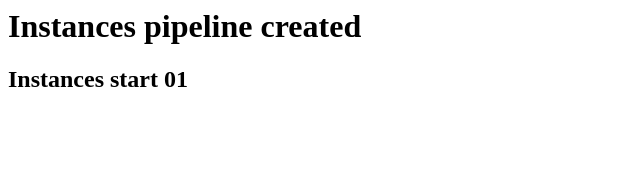
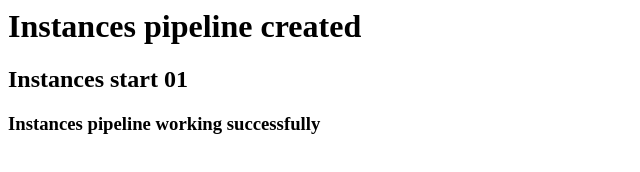
Before and after one commit to erande1994-dot/NavnathRepo02, a plain HTML site: page index.html in a window 1280 px wide. Shown: the whole page, without its empty margins (0-640 px from the left). Drawn offline with Linux system fonts and the light colour scheme.

Commit message:
last line commited

```diff
--- a/index.html
+++ b/index.html
@@ -1,2 +1,3 @@
 <h1>Instances pipeline created</h1>
 <h2>Instances start 01</h2>
+<h3>Instances pipeline working successfully</h3>
```
